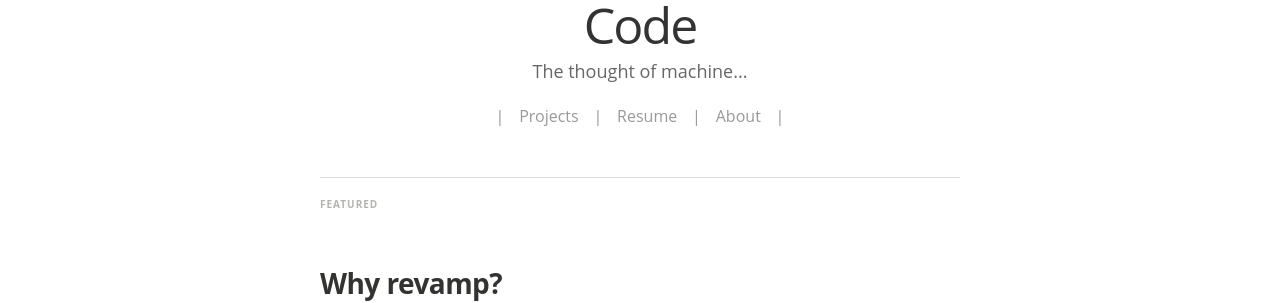
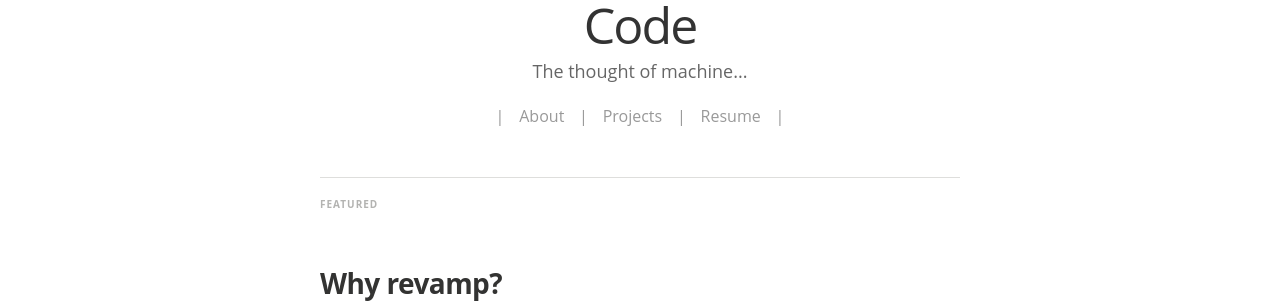
Before and after one commit to clementpeihengtan/clement-tph, a Jekyll site: the page built from index.html, in a window 1280 px wide and 900 px high, scrolled down 379 px. Shown: the part 155-458 px from the top of the window. Built offline with Jekyll 4.4.1, drawn with Linux system fonts in a browser that asks for light colours; nearby versions of some CDN libraries; some web fonts are replaced; the list of posts is cut into pages by our own code.

Commit message:
Update index.html

```diff
--- a/index.html
+++ b/index.html
@@ -16,11 +16,11 @@ layout: default
     <h2 class="blog-description">{{ site.description }}</h2>
     <div class="custom-links">
       <a>|</a>
+      <a href='{{site.url}}/about/'>About</a>
+      <a>|</a>
       <a href='{{site.url}}/project/'>Projects</a>
       <a>|</a>
       <a href='{{site.url}}/resume/'>Resume</a>
-      <a>|</a>
-      <a href='{{site.url}}/about/'>About</a>
       <a>|</a>
     </div>
 </header>
```
